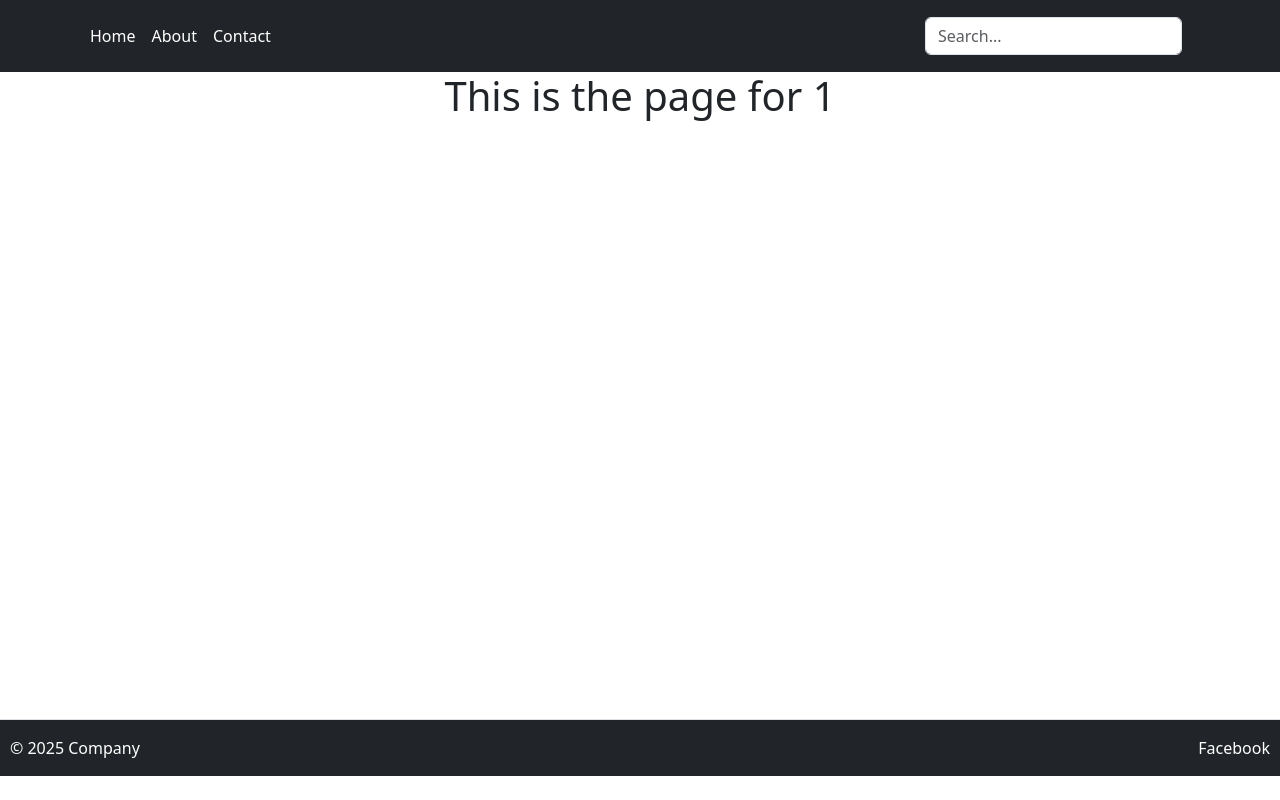
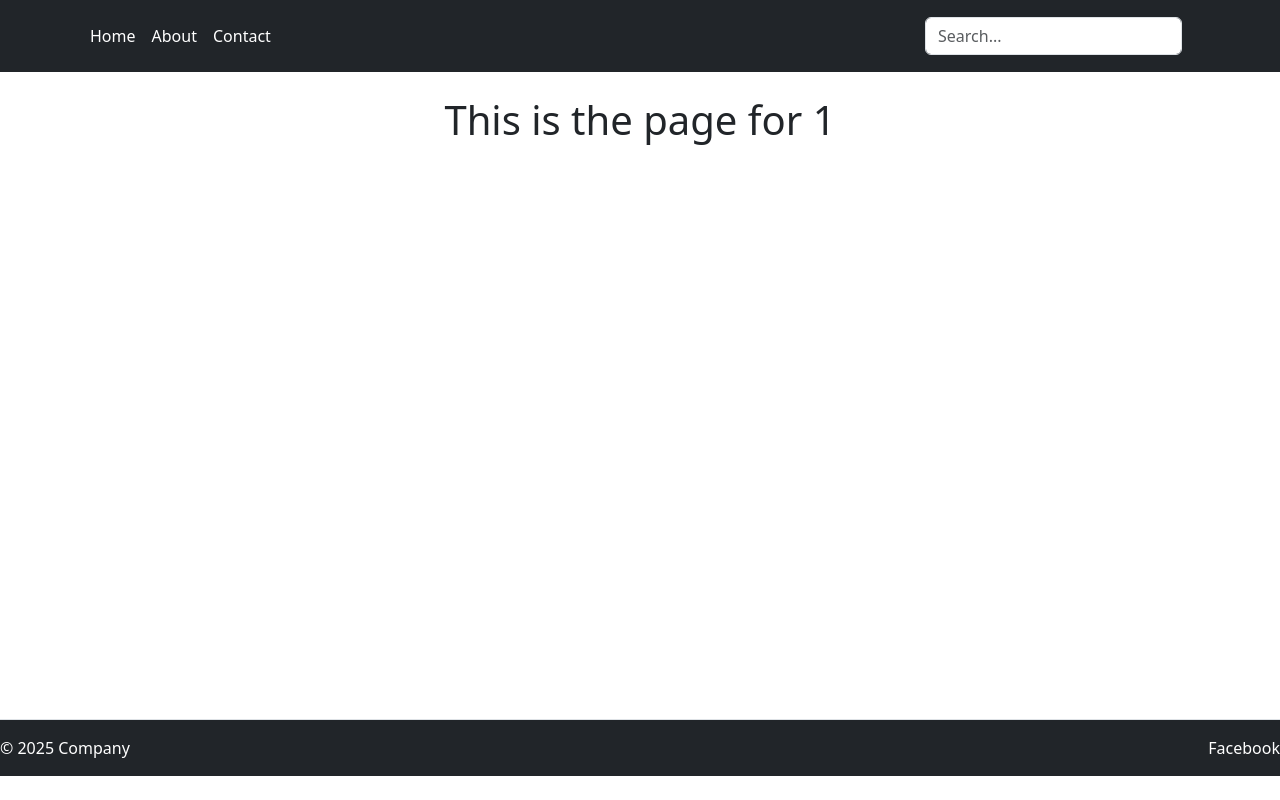
Before and after one commit to NoizCode/kairosnow, a Flask app: page /main/1 in a window 1280 px wide. Run offline with Flask 3, Linux system fonts and the light colour scheme.

Commit message:
Fixed Footer

```diff
--- a/website/static/style.css
+++ b/website/static/style.css
@@ -1,8 +1,19 @@
-footer {
-    position: fixed;
-    bottom: 0;
-    left: 0;
+html, body {
+    height: 100%;
+    margin: 0;
+}
+
+.wrapper {
+    display: flex;
+    flex-direction: column;
+    min-height: 100vh;
+}
+
+.content {
+    flex: 1;
+}
+
+#footer {
+    margin-top: auto;
     width: 100%;
-    text-align: center;
-    padding: 10px;
 }
--- a/website/templates/base.html
+++ b/website/templates/base.html
@@ -8,6 +8,8 @@
         <link rel="stylesheet" href="../static/style.css">
     </head>
     <body>
+        <div class="wrapper">
+            <!-- Header -->
             <header class="p-3 bg-dark text-white">
                 <div class="container">
                     <div class="d-flex flex-wrap align-items-center justify-content-center justify-content-lg-start">
@@ -22,12 +24,14 @@
                     </div>
                 </div>
             </header>
-        <div class="container">
+
+            <!-- Main Content -->
+            <main class="container content">
                 {% block content %}
                 {% endblock %}
-        </div>
+            </main>
+
             <script src="https://cdn.jsdelivr.net/npm/bootstrap@5.3.3/dist/js/bootstrap.bundle.min.js" integrity="sha384-YvpcrYf0tY3lHB60NNkmXc5s9fDVZLESaAA55NDzOxhy9GkcIdslK1eN7N6jIeHz" crossorigin="anonymous"></script>
-        <div class="container">
                 <footer class="d-flex flex-wrap justify-content-between align-items-center py-3 my-4 border-top bg-dark text-white m-0" id="footer">
                     <div class="col-md-4 d-flex align-items-center">
                         <p class="m-0 text-center">© 2025 Company</p>
--- a/website/templates/main.html
+++ b/website/templates/main.html
@@ -1,6 +1,8 @@
 {% extends "base.html" %}{% block title %}{% endblock %}
 {% block content %}
+<br>
 <h1 style="text-align: center;">This is the page for {{ city }}</h1>
+<br>
 <ul class="list-group">
     {% for time in timestamp %}
     <li class="list-group-item">Date & Time: {{time.time}} | {{time.city.name}}</li>
```
Lines whose indentation alone changed are shown as unchanged.
